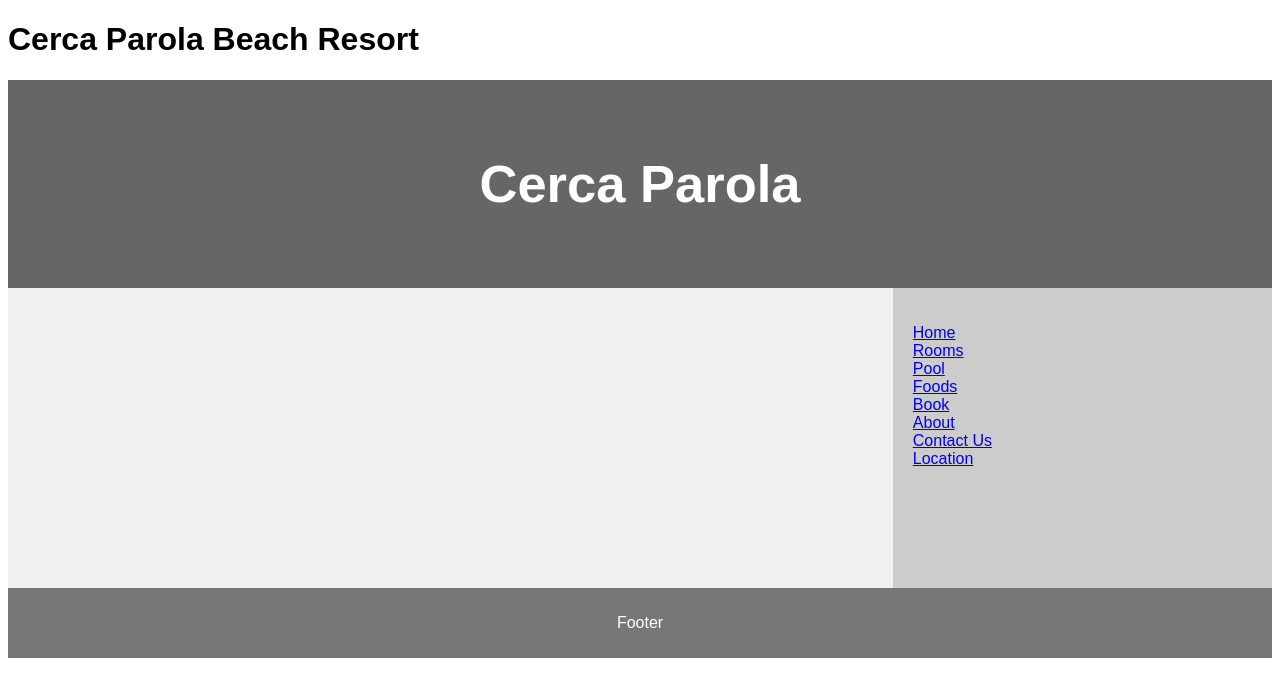
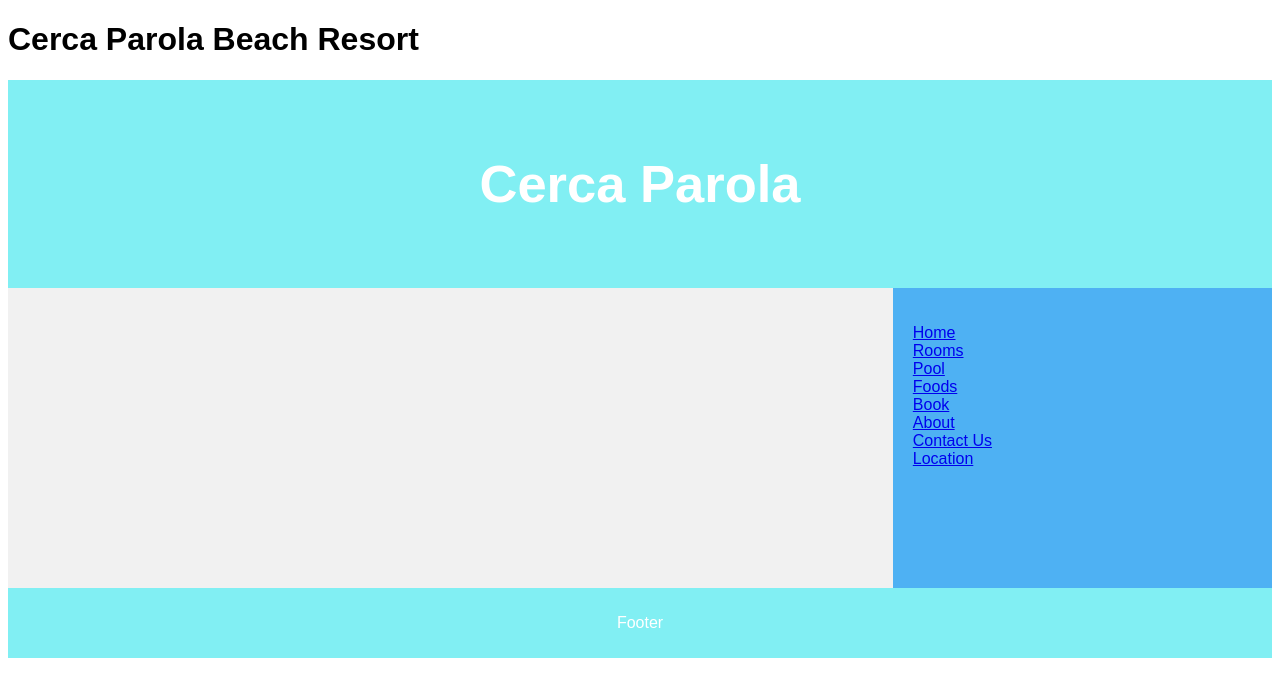
Before and after one commit to deoagent/cercabeachresort-resort.github.io, a plain HTML site: page index.html in a window 1280 px wide. Drawn offline with Linux system fonts and the light colour scheme.

Commit message:
Update style.css

```diff
--- a/style.css
+++ b/style.css
@@ -10,7 +10,7 @@ body {
 /* Style the header */
 
 header {
-    background-color: #666;
+    background-color: rgb(129, 239, 243);;
     padding: 30px;
     text-align: center;
     font-size: 35px;
@@ -25,7 +25,7 @@ nav {
     width: 30%;
     height: 300px;
     /* only for demonstration, should be removed */
-    background: #ccc;
+    background: rgb(78, 177, 243);
     padding: 20px;
 }
 
@@ -59,7 +59,7 @@ section:after {
 /* Style the footer */
 
 footer {
-    background-color: #777;
+    background-color: rgb(129, 239, 243);
     padding: 10px;
     text-align: center;
     color: white;
```
